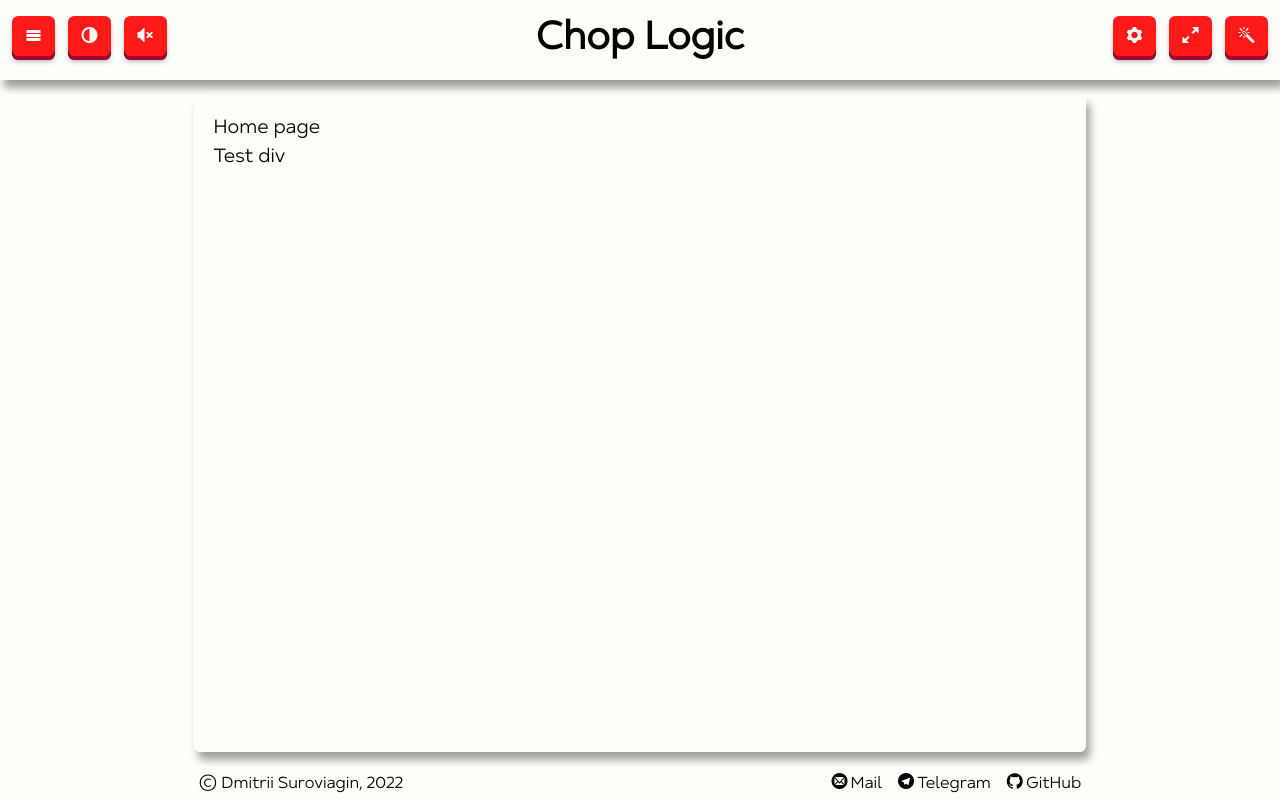
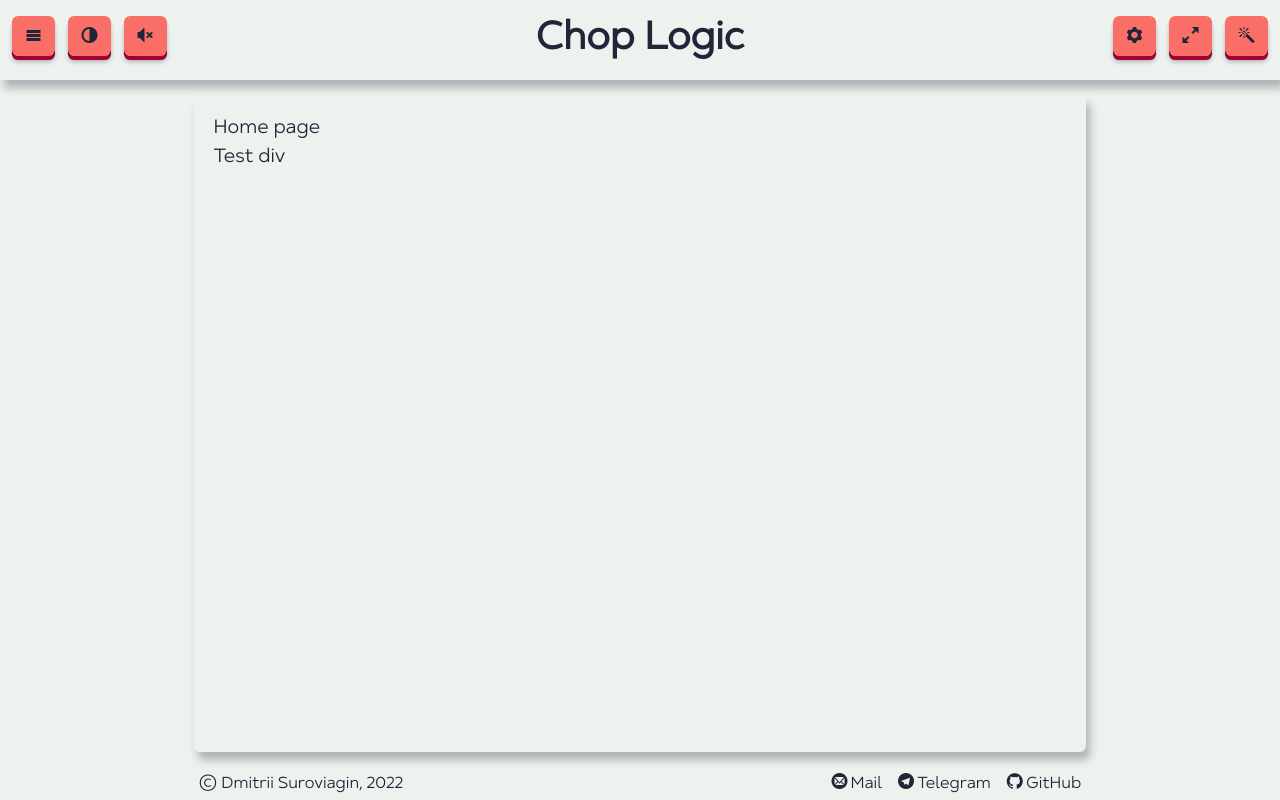
Before and after one commit to SavouryGin/chop_logic, a React app: page / in a window 1280 px wide. Built offline with nearby package versions, Linux system fonts and the light colour scheme.

Commit message:
ts-63: add new light palette

```diff
--- a/src/styles/colors.scss
+++ b/src/styles/colors.scss
@@ -1,16 +1,16 @@
 // Light theme colors
-$light-font-color: hsl(0, 0%, 0%);
-$light-background-color: hsl(60, 100%, 99%);
-$light-modal-background-color: hsla(44, 16%, 69%, 0.38);
-$light-foreground-color: hsla(44, 16%, 69%, 0.3);
-$light-weak-accent-color: hsl(28, 100%, 53%);
-$light-strong-accent-color: hsl(360, 100%, 55%);
-$light-box-shadow: 0.25rem 0.5rem 0.5rem hsl(0deg 0% 0% / 0.38);
-$light-button-shadow: 0.125rem 0.25rem 0.25rem hsl(0deg 0% 0% / 0.38);
-$light-text-shadow: 0.125rem 0.25rem 0.25rem hsl(28, 100%, 53%);
-$light-outline: hsl(28, 100%, 53%) dashed 0.125rem;
-$light-border: hsl(28, 100%, 53%) solid 0.01rem;
-$light-weak-border: hsla(44, 16%, 69%) solid 0.01rem;
+$light-font-color: hsl(224, 26%, 17%);
+$light-strong-accent-color: hsl(3, 92%, 69%);
+$light-weak-accent-color: hsl(62, 64%, 56%);
+$light-background-color: hsl(144, 16%, 94%);
+$light-modal-background-color: rgba(87, 196, 229, 0.2);
+$light-foreground-color: hsla(194, 73%, 62%, 0.3);
+$light-box-shadow: 0.25rem 0.5rem 0.5rem hsla(224, 26%, 17%, 0.3);
+$light-button-shadow: 0.125rem 0.25rem 0.25rem hsla(224, 26%, 17%, 0.3);
+$light-text-shadow: 0.125rem 0.25rem 0.25rem hsl(62, 64%, 56%);
+$light-outline: hsl(62, 64%, 56%) dashed 0.125rem;
+$light-border: hsl(62, 64%, 56%) solid 0.01rem;
+$light-weak-border: hsla(194, 73%, 62%) solid 0.01rem;
 
 // Dark theme colors
 $dark-font-color: hsl(77, 100%, 89%);
@@ -27,8 +27,8 @@ $dark-border: hsl(88, 60%, 50%) solid 0.01rem;
 $dark-weak-border: hsl(45, 31%, 18%) solid 0.01rem;
 
 // Syntax highlighting colors
-$light-operator-color: hsl(360, 100%, 55%);
-$light-parentheses-color: hsl(40, 5%, 50%);
+$light-operator-color: hsl(3, 98%, 64%);
+$light-parentheses-color: hsl(194, 73%, 62%);
 
 $dark-operator-color: hsl(140, 60%, 60%);
 $dark-parentheses-color: hsl(194, 73%, 65%);
--- a/src/styles/mixins/theme-colors.scss
+++ b/src/styles/mixins/theme-colors.scss
@@ -6,7 +6,7 @@
 }
 
 @mixin button-colors($mode) {
-  color: if($mode == dark, $dark-background-color, $light-background-color);
+  color: if($mode == dark, $dark-background-color, $light-font-color);
   background: if($mode == dark, $dark-strong-accent-color, $light-strong-accent-color);
 }
 
```
